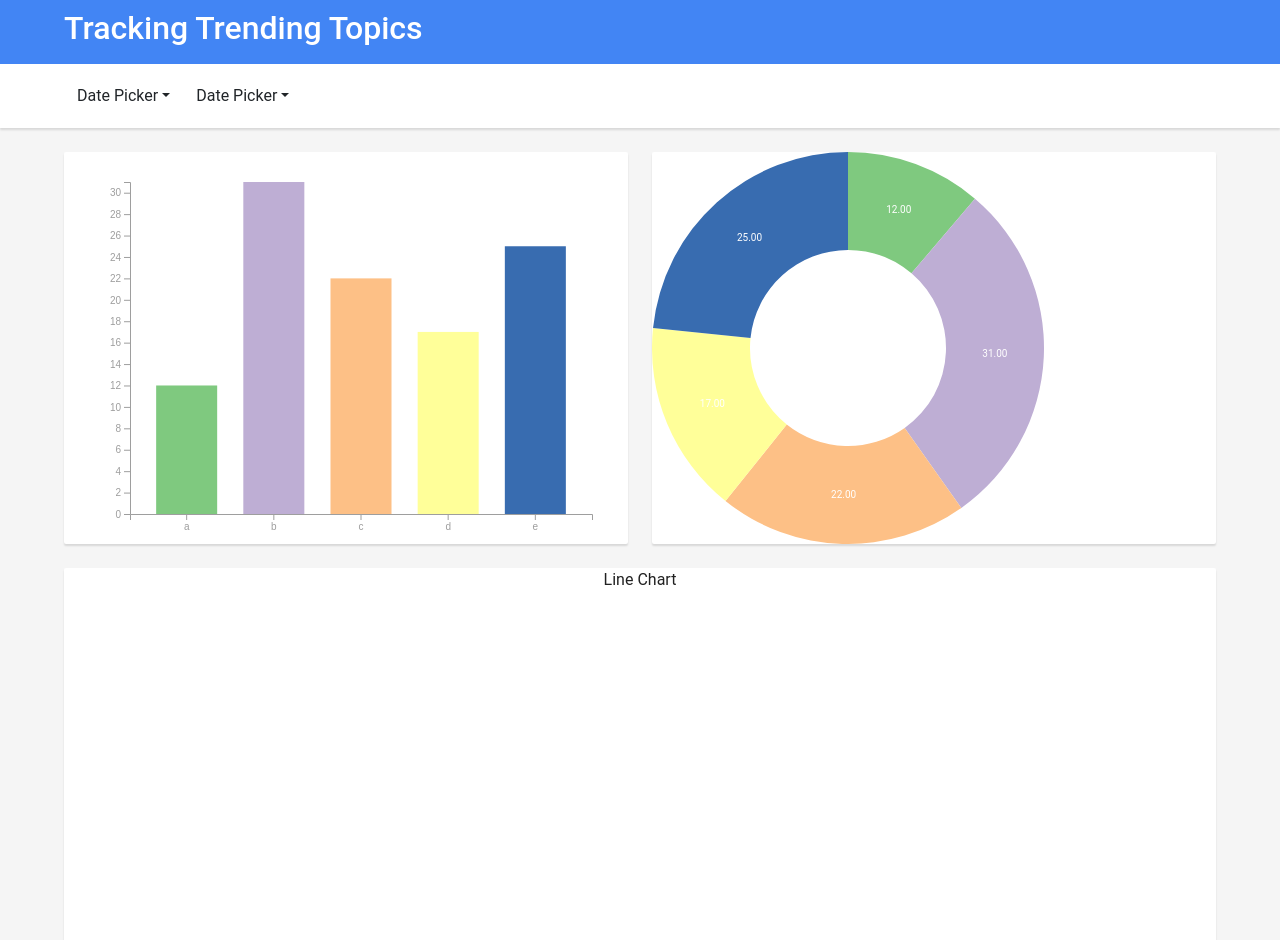
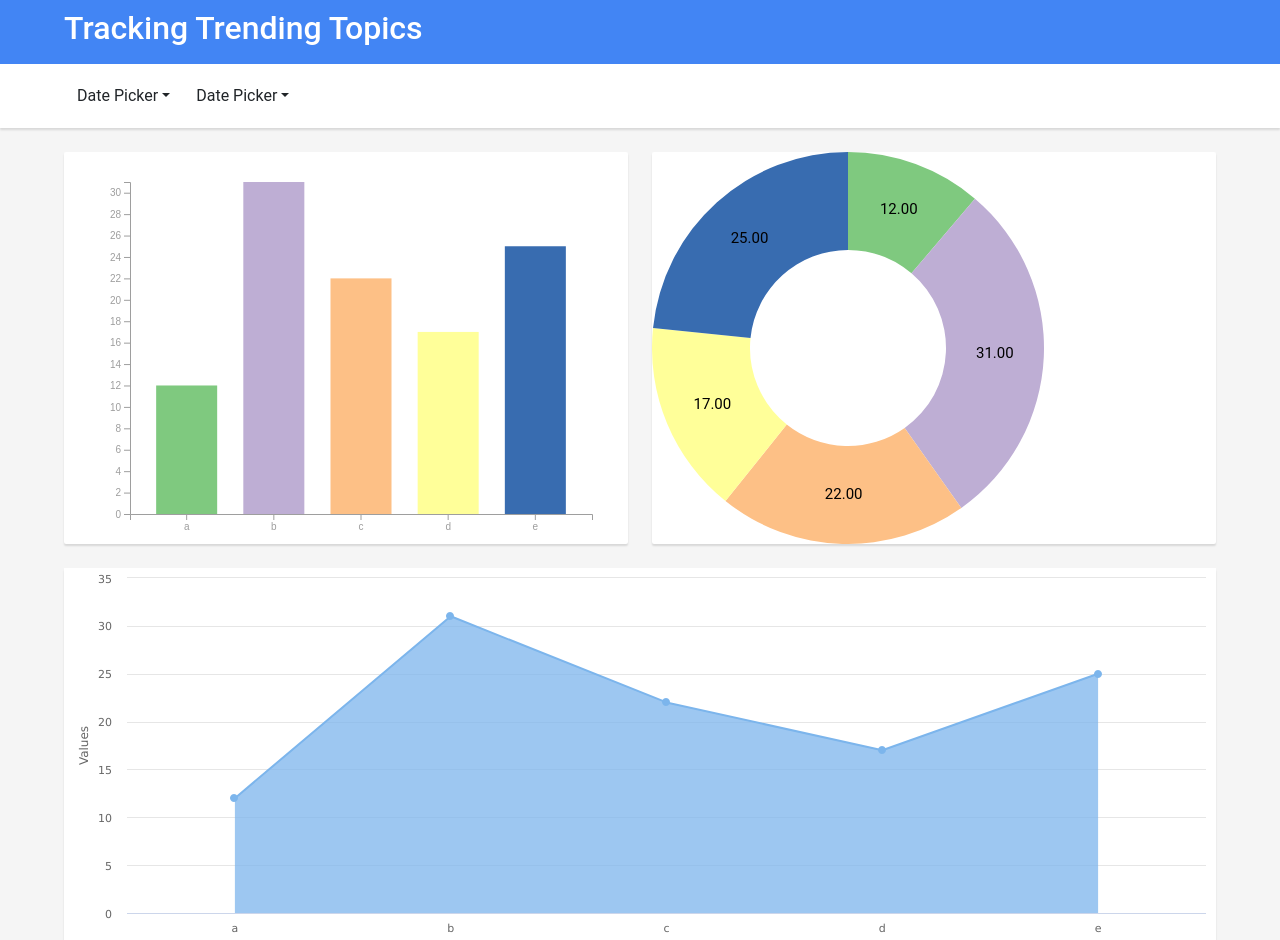
Before and after one commit to garrettgibo/tracking-trending-topics, a React (Create React App) app: page / in a window 1280 px wide. Shown: the top 940 px of the page. Built offline with nearby package versions, Linux system fonts and the light colour scheme.

Commit message:
highchart line chart

```diff
--- a/src/App.js
+++ b/src/App.js
@@ -17,6 +17,14 @@ const data = [
     {group: 'e', value: 25},
 ]
 
+const timeData = [
+    {date: 'a', value: 12},
+    {date: 'b', value: 31},
+    {date: 'c', value: 22},
+    {date: 'd', value: 17},
+    {date: 'e', value: 25},
+]
+
 class App extends Component {
 
   constructor(props) {
@@ -26,6 +34,7 @@ class App extends Component {
       halfWidth: 1152 / 2 - 24,
       height: 392,
       data,
+      timeData,
     }
   }
   render() {
@@ -42,7 +51,8 @@ class App extends Component {
                       outerRadius={this.state.height/2}
                       innerRadius={(this.state.height)/4}
                       />
-            <LineChart size={this.state}/>
+            <LineChart size={this.state}
+                       data={this.state.timeData}/>
             <MapChart size={this.state}/>
           </div>
         </div>
--- a/src/components/LineChart.js
+++ b/src/components/LineChart.js
@@ -1,21 +1,94 @@
 import React, { Component } from 'react';
+import Highcharts from 'highcharts';
 import '../App.css';
 
 export class LineChart extends Component {
+
+// initial creation
+    componentDidMount() {
+        this.createLineChart()
+    }
+
+    // chart updates
+    componentDidUpdate() {
+        this.createLineChart()
+    }
+
+    createLineChart = () => {
+        let {size, data} = this.props
+        let dataLine = {
+            dates: [],
+            values: [],
+        }
+        data.forEach((element,index) => {
+            dataLine.dates.push(element.date);
+            dataLine.values.push(element.value);
+        });
+        console.log(dataLine)
+
+        Highcharts.chart(this.refs.chart, {
+            chart: {
+            type: 'area',
+            zoomType: 'xy',
+            },
+
+            title: {text: null},
+            legend: { enabled: false, },
+            credits: {enabled: false},
+
+            yAxis: {
+                text: 'Adj Close Stock Price',
+                crosshair: {
+                    width: 1,
+                    color: 'black',
+                }
+            },
+
+            xAxis: {
+                categories: dataLine.dates,
+                title: {
+                    enabled: true,
+                    text: 'Date',
+                },
+                crosshair: {
+                    width: 1,
+                    color: 'black',
+                }
+            },
+
+            tooltip: {
+                formatter: function(){
+                    return `$${this.y.toFixed(2)}`;
+                },
+            },
+
+            series: [{
+                name: 'stocks',
+                data: dataLine.values,
+            }],
+
+            plotOptions: {
+                color: 'rgba(41, 163, 204, 0.01)',
+                lineColor: 'rgba(41, 163, 204, 0.5)',
+            }
+        });
+    }
+
     render() {
         return (
             <div className='widget-container flex-100'>
                 <div className='fe-atoms-generic-container'>
-                    Line Chart
-                    <svg
-                        ref={node => this.node = node}
-                        width={this.props.size['width']}
-                        height={this.props.size['height']}>
-                    </svg>
+                    <div ref='chart'></div>
                 </div>
             </div>
         )
     }
 }
+                    // Line Chart
+                    // <svg
+                    //     ref={node => this.node = node}
+                    //     width={this.props.size['width']}
+                    //     height={this.props.size['height']}>
+                    // </svg>
 
 export default LineChart;
--- a/src/components/PieChart.js
+++ b/src/components/PieChart.js
@@ -45,8 +45,8 @@ const Pie = props => {
         .attr("text-anchor", "middle")
         .attr("alignment-baseline", "middle")
         .attr("transform", d => `translate(${createArc.centroid(d)})`)
-        .style("fill", "white")
-        .style("font-size", 10)
+        .style("fill", "black")
+        .style("font-size", 15)
         .text(d => format(d.value));
     },
     [props.data]
```
